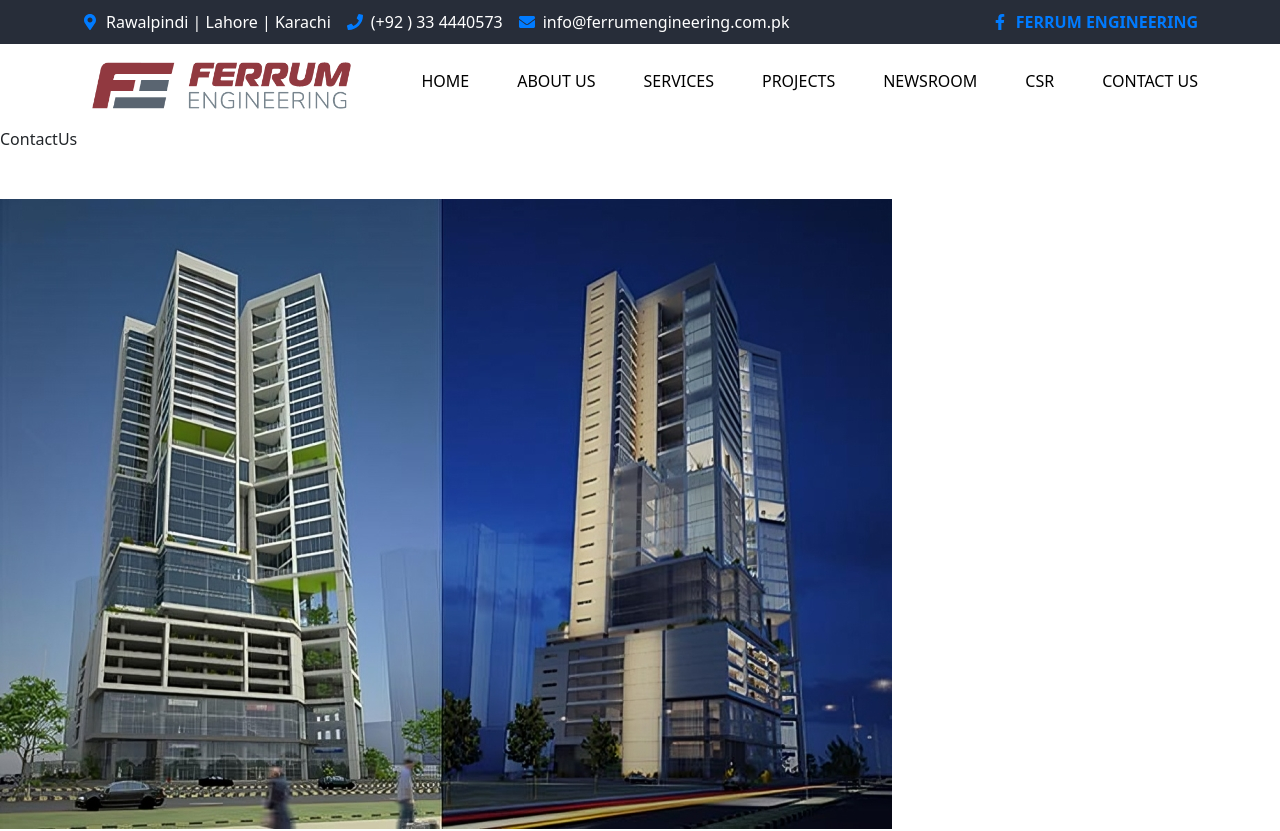
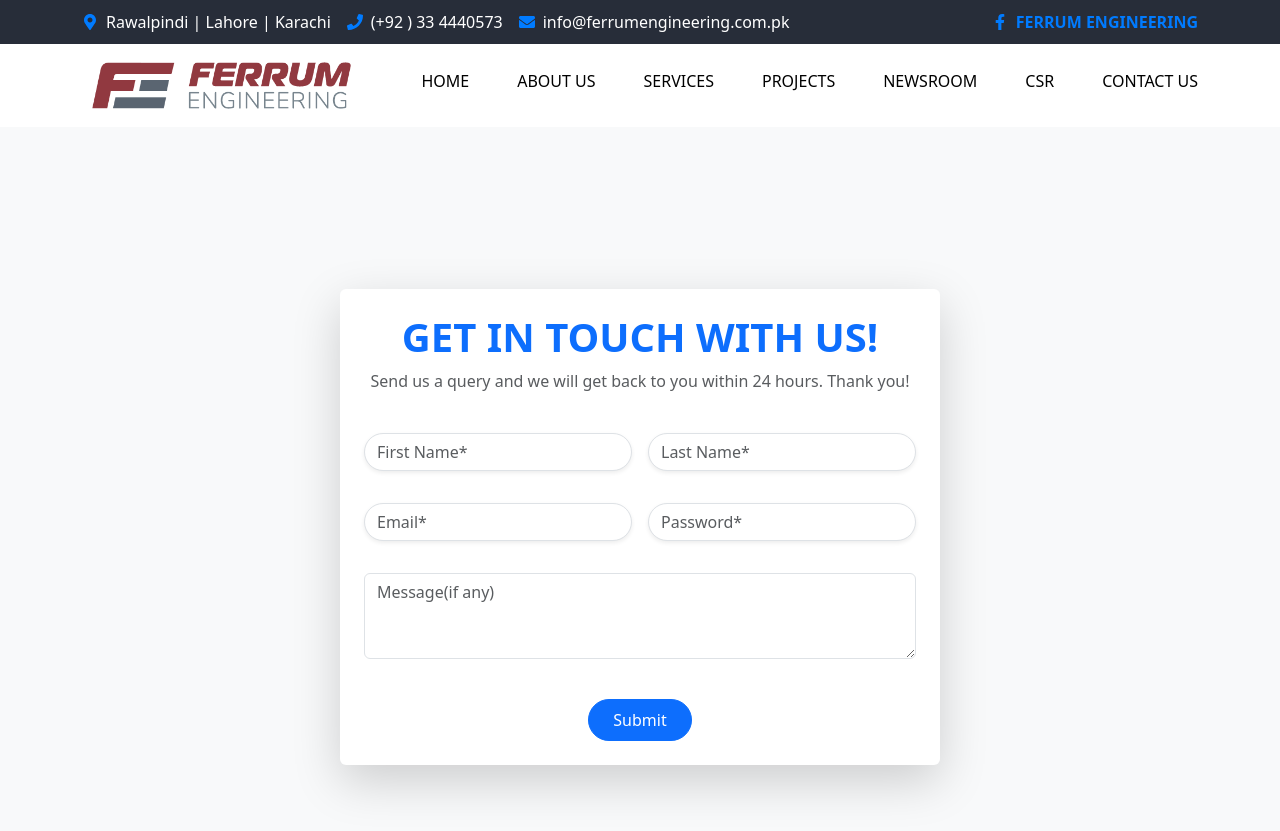
Before and after one commit to MAbdullah369/Construction_Website, a React (Vite) app in the folder vite-project/: page /contact-us in a window 1280 px wide. Shown: the top 831 px of the page. Built offline with nearby package versions, Linux system fonts and the light colour scheme.

Commit message:
contact-us-page-added

```diff
--- a/vite-project/src/Components/ContactUS/ContactUs.jsx
+++ b/vite-project/src/Components/ContactUS/ContactUs.jsx
@@ -1,9 +1,74 @@
-import React from 'react'
+import React from "react";
 
 const ContactUs = () => {
   return (
-    <div>ContactUs</div>
-  )
-}
+    <div className="d-flex justify-content-center align-items-center min-vh-100 bg-light">
+      <div
+        className="card shadow-lg p-4 border-0"
+        style={{ maxWidth: "600px", width: "100%" }}
+      >
+        <div className="text-center mb-4">
+          <h1 className="text-uppercase fw-bold text-primary">
+            Get in Touch With Us!
+          </h1>
+          <p className="text-muted">
+            Send us a query and we will get back to you within 24 hours. Thank
+            you!
+          </p>
+        </div>
+        <div className="row g-3">
+          <div className="col-12 col-md-6">
+            <input
+              type="text"
+              className="form-control shadow-sm rounded-pill"
+              placeholder="First Name*"
+            />
+          </div>
+          <div className="col-12 col-md-6">
+            <input
+              type="text"
+              className="form-control shadow-sm rounded-pill"
+              placeholder="Last Name*"
+            />
+          </div>
+        </div>
+        <div className="row g-3 mt-3">
+          <div className="col-12 col-md-6">
+            <input
+              type="email"
+              className="form-control shadow-sm rounded-pill"
+              placeholder="Email*"
+            />
+          </div>
+          <div className="col-12 col-md-6">
+            <input
+              type="password"
+              className="form-control shadow-sm rounded-pill"
+              placeholder="Password*"
+            />
+          </div>
+        </div>
+        <div className="row g-3 mt-3">
+          <div className="col-12">
+            <div class="mb-3">
+              <textarea
+                class="form-control shadow-none text-muted"
+                id="exampleFormControlTextarea1"
+                rows="3"
+              >
+                Message(if any)
+              </textarea>
+            </div>
+          </div>
+        </div>
+        <div className="mt-4 text-center">
+          <button className="btn btn-primary rounded-pill px-4 py-2">
+            Submit
+          </button>
+        </div>
+      </div>
+    </div>
+  );
+};
 
-export default ContactUs
+export default ContactUs;
--- a/vite-project/src/Components/Home/Home.jsx
+++ b/vite-project/src/Components/Home/Home.jsx
@@ -15,8 +15,9 @@ const Home = () => {
     <>
       <div id="carouselExample" className="carousel slide">
         <div className="carousel-inner">
+          {/* First Slide */}
           <div className="carousel-item active">
-          <div className="image-container">
+            <div className="image-container">
               <img
                 src={HomeImage}
                 className="d-block w-100 full-width-img"
@@ -25,15 +26,46 @@ const Home = () => {
               <div className="image-overlay"></div>
             </div>
             <div className="carousel-caption d-flex flex-column justify-content-center h-100">
-            <h1 className="Building">BUILDING A <br /><span className="blue-text better">BETTER NATION!</span></h1>
-              <p className="customStyling">We strongly believe in the values of quality, strength, durability, and reliability</p>
+              <h1 className="Building">
+                BUILDING A <br />
+                <span className="blue-text better">BETTER NATION!</span>
+              </h1>
+              <p className="customStyling">
+                We strongly believe in the values of quality, strength, durability, and reliability
+              </p>
               <div>
-              <button className="btn-Learn-More">LEARN MORE</button>
-              <button className="btn-Contact-us">CONTACT US</button>
+                <button className="btn-Learn-More">LEARN MORE</button>
+                <button className="btn-Contact-us">CONTACT US</button>
+              </div>
+            </div>
+          </div>
+
+          {/* Second Slide */}
+          <div className="carousel-item">
+            <div className="image-container">
+              <img
+                src={HomeImage_02}
+                className="d-block w-100 full-width-img"
+                alt="Slide 2"
+              />
+              <div className="image-overlay"></div>
+            </div>
+            <div className="carousel-caption d-flex flex-column justify-content-center h-100">
+              <h1 className="Building">
+                INNOVATING FOR <br />
+                <span className="blue-text better">A BRIGHTER FUTURE!</span>
+              </h1>
+              <p className="customStyling">
+                Our commitment drives us to deliver excellence in every project.
+              </p>
+              <div>
+                <button className="btn-Learn-More">LEARN MORE</button>
+                <button className="btn-Contact-us">CONTACT US</button>
               </div>
             </div>
           </div>
         </div>
+
         <button
           className="carousel-control-prev"
           type="button"
@@ -63,10 +95,9 @@ const Home = () => {
         </button>
       </div>
 
-  <HomeServices/>
+      <HomeServices />
     </>
   );
-
 };
 
 export default Home;
```
Also changed, not shown: vite-project/src/App.css (line endings or trailing spaces).
